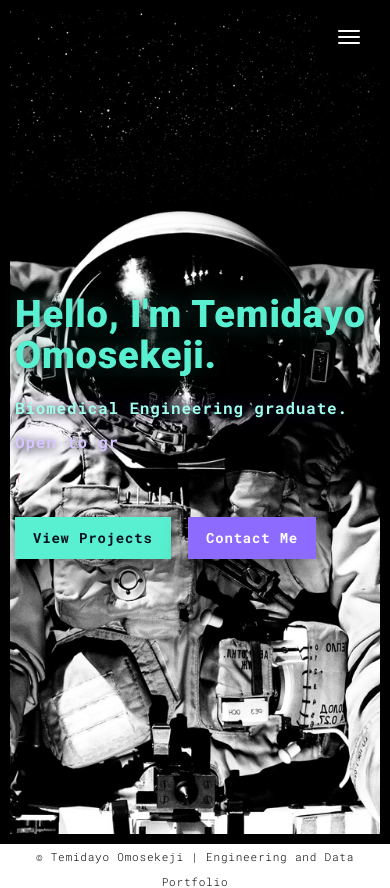
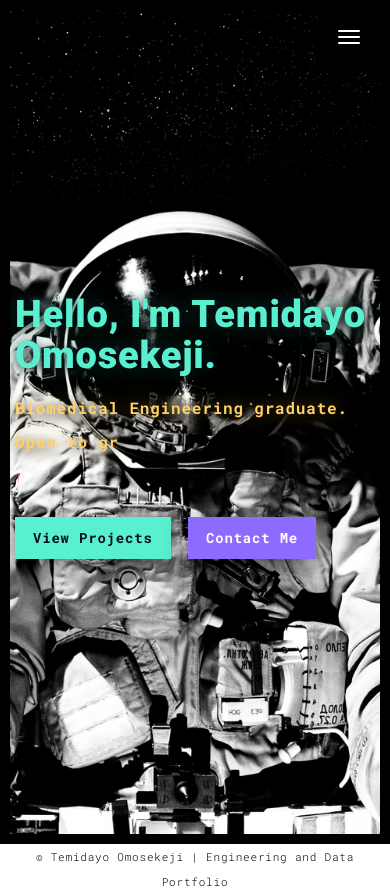
Before and after one commit to omosekeji88-cloud/Temi-Porto, a Flask app: page / in a window 390 px wide. Shown: the top 888 px of the page. Run offline with Flask 3, Linux system fonts and the light colour scheme; some libraries are stand-ins or nearby versions.

Commit message:
Improve mobile hero text contrast

```diff
--- a/static/portfolio.css
+++ b/static/portfolio.css
@@ -36,17 +36,17 @@ body {
 .portfolio-hero .hero-line,
 .portfolio-hero #hero-typed {
   display: block;
-  color: #d7c8ff;
+  color: #ffd166;
   font-family: "Roboto Mono", Helvetica, Arial, sans-serif;
   font-size: 22px;
   line-height: 1.5;
   font-weight: 700;
   min-height: 34px;
-  text-shadow: 0 2px 10px rgba(0, 0, 0, .95), 0 0 18px rgba(141, 107, 255, .45);
+  text-shadow: 0 3px 12px rgba(0, 0, 0, 1), 0 0 18px rgba(255, 209, 102, .55);
 }
 
 .portfolio-hero .hero-static-line {
-  color: #9fffee;
+  color: #58f0d0;
 }
 
 .hero-cursor {
@@ -280,3 +280,13 @@ body {
   background: #fff;
   border-color: #fff;
 }
+
+
+
+@media (max-width: 768px) {
+  .portfolio-hero .hero-line,
+  .portfolio-hero #hero-typed {
+    color: #ffd166;
+    text-shadow: 0 3px 14px rgba(0, 0, 0, 1), 0 0 20px rgba(255, 209, 102, .65);
+  }
+}
--- a/templates/about.html
+++ b/templates/about.html
@@ -12,7 +12,7 @@
 <link rel="icon" type="image/x-icon" href="{{ url_for('favicon') }}?v=10">
 <title>{% block title %}Temidayo Omosekeji Engineering and Data Portfolio{% endblock %}</title>
 <link href="{{ url_for('static', filename='main.3f6952e4.css') }}?v=10" rel="stylesheet">
-<link href="{{ url_for('static', filename='portfolio.css') }}?v=15" rel="stylesheet">
+<link href="{{ url_for('static', filename='portfolio.css') }}?v=16" rel="stylesheet">
 
 </head>
 <body>
--- a/templates/contact.html
+++ b/templates/contact.html
@@ -12,7 +12,7 @@
 <link rel="icon" type="image/x-icon" href="{{ url_for('favicon') }}?v=10">
 <title>{% block title %}Temidayo Omosekeji Engineering and Data Portfolio{% endblock %}</title>
 <link href="{{ url_for('static', filename='main.3f6952e4.css') }}?v=10" rel="stylesheet">
-<link href="{{ url_for('static', filename='portfolio.css') }}?v=15" rel="stylesheet">
+<link href="{{ url_for('static', filename='portfolio.css') }}?v=16" rel="stylesheet">
 
 </head>
 <body>
--- a/templates/index.html
+++ b/templates/index.html
@@ -12,7 +12,7 @@
 <link rel="icon" type="image/x-icon" href="{{ url_for('favicon') }}?v=10">
 <title>{% block title %}Temidayo Omosekeji Engineering and Data Portfolio{% endblock %}</title>
 <link href="{{ url_for('static', filename='main.3f6952e4.css') }}?v=10" rel="stylesheet">
-<link href="{{ url_for('static', filename='portfolio.css') }}?v=15" rel="stylesheet">
+<link href="{{ url_for('static', filename='portfolio.css') }}?v=16" rel="stylesheet">
 
 </head>
 <body class="minimal">
--- a/templates/thankyou.html
+++ b/templates/thankyou.html
@@ -12,7 +12,7 @@
 <link rel="icon" type="image/x-icon" href="{{ url_for('favicon') }}?v=10">
 <title>{% block title %}Temidayo Omosekeji Engineering and Data Portfolio{% endblock %}</title>
 <link href="{{ url_for('static', filename='main.3f6952e4.css') }}?v=10" rel="stylesheet">
-<link href="{{ url_for('static', filename='portfolio.css') }}?v=15" rel="stylesheet">
+<link href="{{ url_for('static', filename='portfolio.css') }}?v=16" rel="stylesheet">
 
 </head>
 <body>
--- a/templates/work.html
+++ b/templates/work.html
@@ -12,7 +12,7 @@
 <link rel="icon" type="image/x-icon" href="{{ url_for('favicon') }}?v=10">
 <title>{% block title %}Temidayo Omosekeji Engineering and Data Portfolio{% endblock %}</title>
 <link href="{{ url_for('static', filename='main.3f6952e4.css') }}?v=10" rel="stylesheet">
-<link href="{{ url_for('static', filename='portfolio.css') }}?v=15" rel="stylesheet">
+<link href="{{ url_for('static', filename='portfolio.css') }}?v=16" rel="stylesheet">
 
 </head>
 <body>
--- a/templates/works.html
+++ b/templates/works.html
@@ -12,7 +12,7 @@
 <link rel="icon" type="image/x-icon" href="{{ url_for('favicon') }}?v=10">
 <title>{% block title %}Temidayo Omosekeji Engineering and Data Portfolio{% endblock %}</title>
 <link href="{{ url_for('static', filename='main.3f6952e4.css') }}?v=10" rel="stylesheet">
-<link href="{{ url_for('static', filename='portfolio.css') }}?v=15" rel="stylesheet">
+<link href="{{ url_for('static', filename='portfolio.css') }}?v=16" rel="stylesheet">
 
 </head>
 <body>
```
